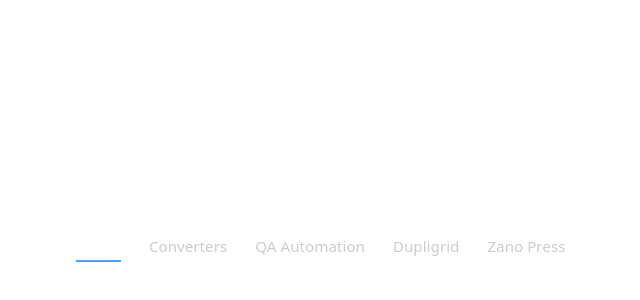
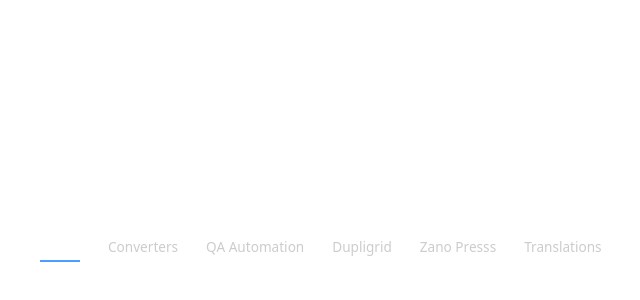
Before and after one commit to mikezano/zan0.dev-navbar, a React (Vite) app: page / in a window 1280 px wide. Shown: the part 94-394 px from the top of the page, without its empty margins (380-1020 px from the left). Built offline with nearby package versions, Linux system fonts and the light colour scheme.

Commit message:
small tweaks

```diff
--- a/src/components/templates/SiteNavbar.tsx
+++ b/src/components/templates/SiteNavbar.tsx
@@ -7,7 +7,8 @@ const SITE_LINKS: NavLinkDef[] = [
   { to: "/converters", label: "Converters" },
   { to: "/qa-automation", label: "QA Automation" },
   { to: "/dupligrid", label: "Dupligrid" },
-  { to: "/zano-press", label: "Zano Press" },
+  { to: "/zano-press", label: "Zano Presss" },
+  { to: "/translations", label: "Translations" },
 ];
 
 export interface SiteNavbarProps {
--- a/src/styles/atoms/NavLink.css
+++ b/src/styles/atoms/NavLink.css
@@ -1,11 +1,13 @@
 .atom-nav-link {
   color: #ccc;
   text-decoration: none;
-  font-size: 0.95rem;
+  font-size: 0.85rem;
   font-weight: 400;
   padding: 4px 0;
   border-bottom: 2px solid transparent;
-  transition: color 0.2s, border-color 0.2s;
+  transition:
+    color 0.2s,
+    border-color 0.2s;
   white-space: nowrap;
 }
 
--- a/src/styles/organisms/Navbar.css
+++ b/src/styles/organisms/Navbar.css
@@ -4,7 +4,6 @@
   justify-content: space-between;
   padding: 0 1.5rem;
   height: 60px;
-
   color: #fff;
 
   position: sticky;
```
Also changed, not shown: src/components/Navbar.tsx (deleted, +0 -28 lines).
